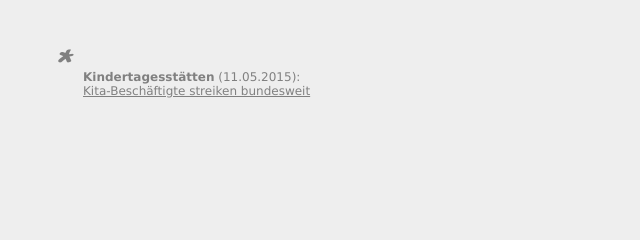
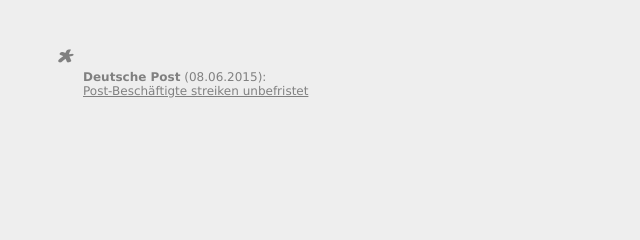
Before and after one commit to fbrandel/wird-gestreikt.de, a plain HTML site: page index.html in a window 1280 px wide. Shown: the part 350-590 px from the top of the page, 357-997 px from the left. Drawn offline with Linux system fonts and the light colour scheme.

Commit message:
Update index.html

```diff
--- a/index.html
+++ b/index.html
@@ -104,8 +104,8 @@
 			<span class="star">*</span>
 			<ul>
 				<li>
-					<strong>Kindertagesstätten</strong> (11.05.2015):<br>
-					<a href="http://www.zeit.de/video/2015-05/4229627409001/tarifkonflikt-kita-beschaeftigte-streiken-bundesweit#autoplay">Kita-Beschäftigte streiken bundesweit</a>
+					<strong>Deutsche Post</strong> (08.06.2015):<br>
+					<a href="http://www.zeit.de/wirtschaft/2015-06/post-beschaeftigte-streiken-unbefristet">Post-Beschäftigte streiken unbefristet</a>
 				</li>
 			</ul>
 		</div>
```
